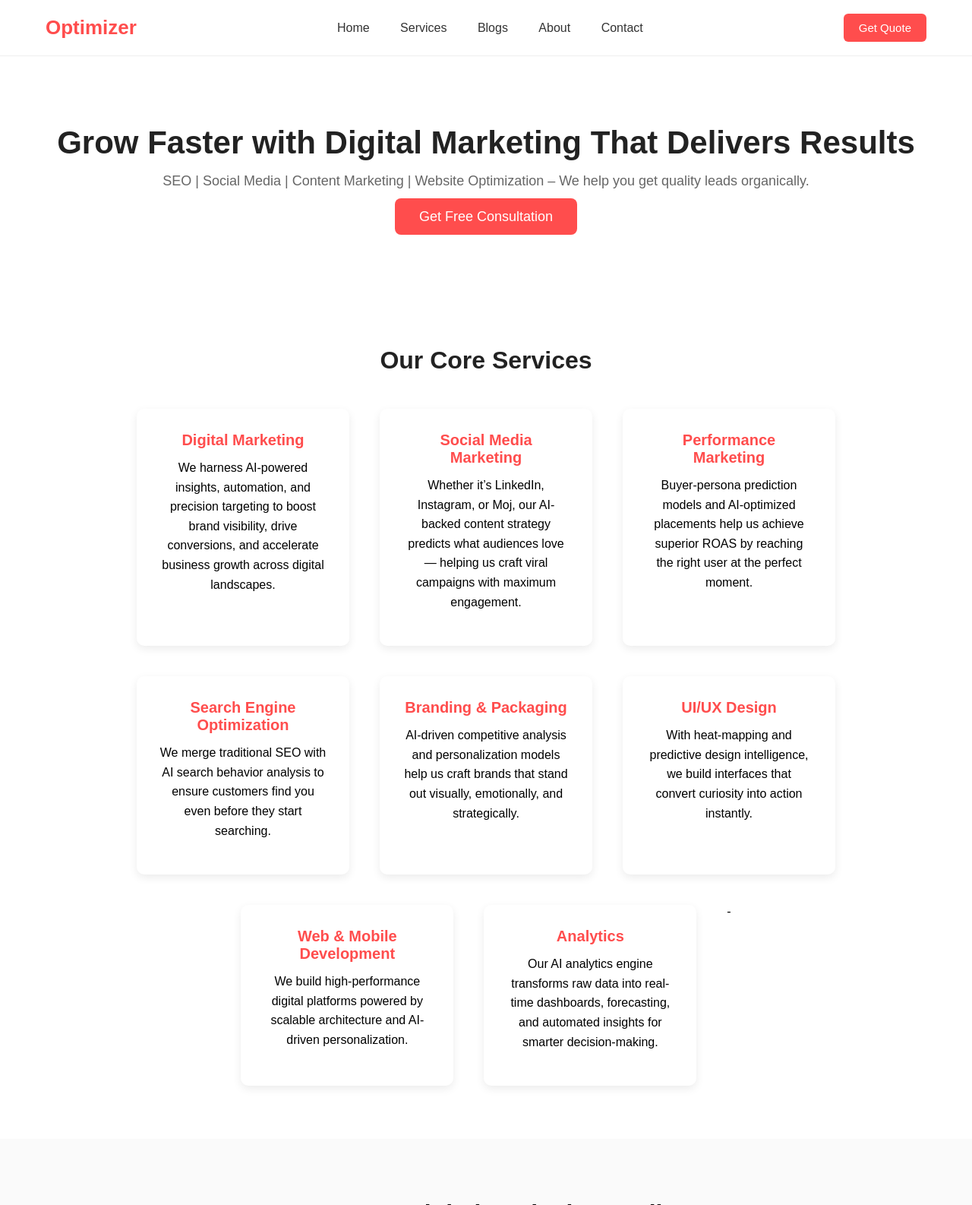
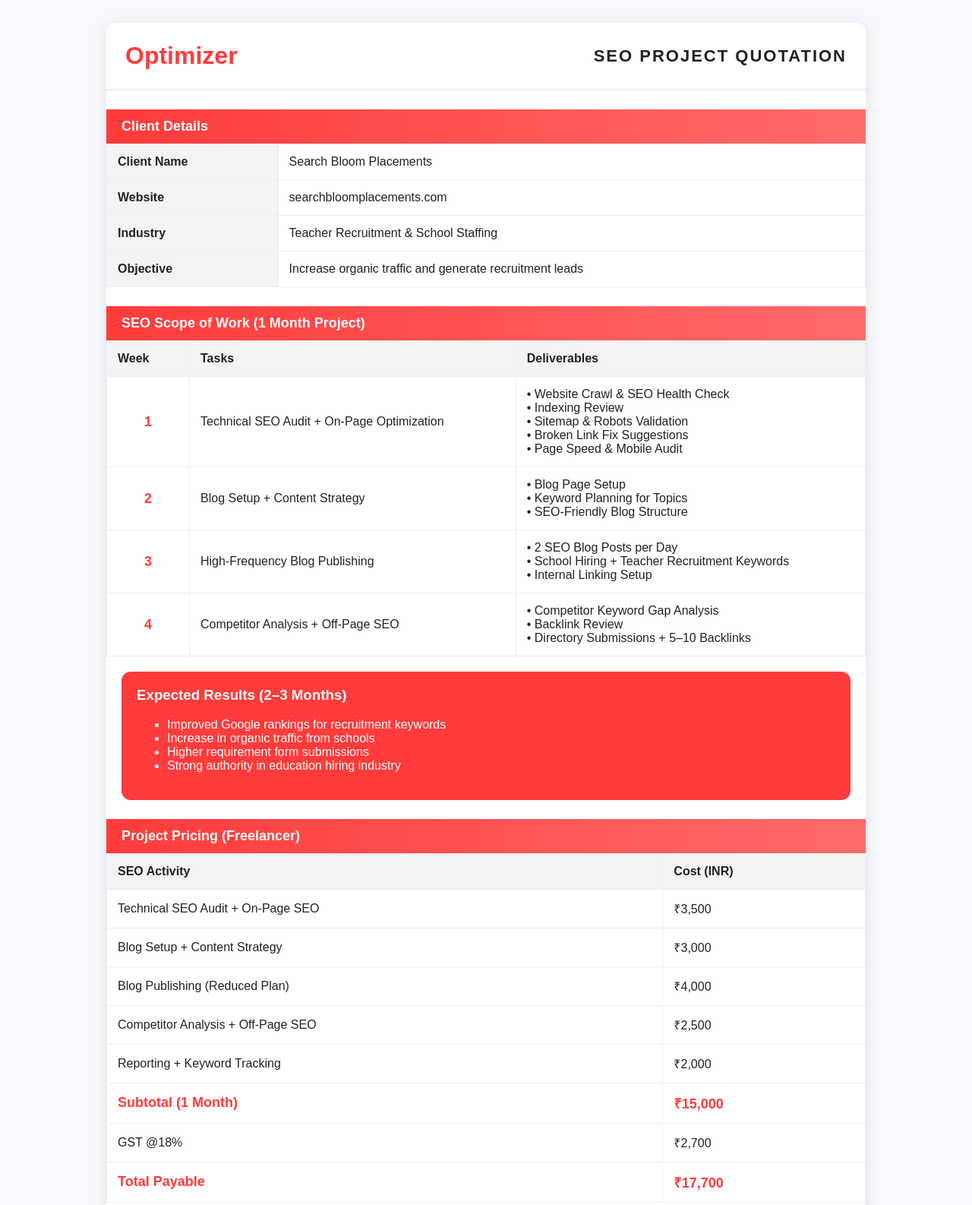
Before and after one commit to DivyabharathiRengasamy/optimizer, a plain HTML site: page index.html in a window 1280 px wide. Shown: the top 1586 px of the page at 76% size. Drawn offline with Linux system fonts and the light colour scheme.

Commit message:
quotaion search Bloom

```diff
--- a/index.html
+++ b/index.html
@@ -3,272 +3,285 @@
 <head>
   <meta charset="UTF-8">
   <meta name="viewport" content="width=device-width, initial-scale=1.0">
-    <title>Optimizer – Digital Marketing Agency</title>
-    <meta name="description" content="Optimizer is a Digital Marketing Agency
-    specializing in SEO, Content Marketing, Web Design, and Social Media strategies.
-     Grow your business organically.">
-
-     <script type="application/ld+json">
-{
-  "@context": "https://schema.org",
-  "@type": "WebSite",
-  "name": "Optimizer",
-  "url": "https://www.yourwebsite.com"
-}
-</script>
-
+  <title>SEO Project Quotation</title>
 
   <style>
-        * {
-            margin: 0; padding: 0;
-            font-family: 'Poppins', sans-serif;
-            box-sizing: border-box;
+    body {
+      font-family: Arial, sans-serif;
+      margin: 0;
+      background: #f8f9fc;
+      color: #222;
     }
 
-        body {
-            background: #ffffff;
+    .container {
+      width: 90%;
+      max-width: 1000px;
+      margin: 30px auto;
+      background: #fff;
+      border-radius: 12px;
+      box-shadow: 0px 5px 20px rgba(0,0,0,0.1);
+      overflow: hidden;
     }
 
     /* HEADER */
-        header {
-            width: 100%;
-            background: #ffffff;
-            border-bottom: 1px solid #efefef;
-            padding: 18px 60px;
+    .header {
       display: flex;
       justify-content: space-between;
       align-items: center;
-            position: sticky;
-            top: 0;
+      padding: 25px;
+      border-bottom: 2px solid #eee;
     }
 
     .logo {
-            font-size: 26px;
-            font-weight: 700;
-            color: #ff4d4d; /* Zoho like red color */
+      font-size: 32px;
+      font-weight: bold;
+      color: #ff3b3b;
     }
 
-        nav a {
-            margin: 0 18px;
-            text-decoration: none;
-            color: #333;
-            font-size: 16px;
-            transition: 0.3s;
+    .title {
+      font-size: 22px;
+      font-weight: bold;
+      letter-spacing: 2px;
+      color: #222;
     }
 
-        nav a:hover {
-            color: #ff4d4d;
+    /* SECTION TITLE */
+    .section-title {
+      background: linear-gradient(to right, #ff3b3b, #ff6b6b);
+      color: white;
+      padding: 12px 20px;
+      font-size: 18px;
+      font-weight: bold;
+      margin-top: 25px;
     }
 
-        .cta-btn {
-            background: #ff4d4d;
+    /* TABLE STYLE */
+    table {
+      width: 100%;
+      border-collapse: collapse;
+      margin: 0;
+    }
+
+    td, th {
+      padding: 14px;
+      border: 1px solid #eee;
+      text-align: left;
+    }
+
+    th {
+      background: #f3f3f3;
+      font-weight: bold;
+    }
+
+    /* WEEK BOX */
+    .week-table td:first-child {
+      font-weight: bold;
+      text-align: center;
+      width: 80px;
+      color: #ff3b3b;
+      font-size: 18px;
+    }
+
+    /* RESULTS BOX */
+    .results-box {
+      background: #ff3b3b;
       color: white;
-            padding: 10px 20px;
-            border-radius: 6px;
-            text-decoration: none;
+      padding: 20px;
+      border-radius: 12px;
+      margin: 20px;
+    }
+
+    .results-box h3 {
+      margin-top: 0;
+    }
+
+    /* PRICING */
+    .total-row {
+      font-weight: bold;
+      font-size: 18px;
+      color: #ff3b3b;
+    }
+
+    /* CONTACT */
+    .contact {
+      padding: 20px;
       font-size: 15px;
     }
 
-        /* HERO SECTION */
-        .hero {
-            text-align: center;
-            padding: 90px 40px;
+    .contact p {
+      margin: 8px 0;
     }
 
-        .hero h1 {
-            font-size: 42px;
-            margin-bottom: 16px;
-            color: #222;
+    /* FOOTER */
+    .footer {
+      text-align: center;
+      padding: 15px;
+      font-size: 14px;
+      background: #f3f3f3;
     }
 
-        .hero p {
-            font-size: 18px;
-            color: #666;
-            margin-bottom: 26px;
-        }
-
-        .hero .cta-main {
-            background: #ff4d4d;
-            padding: 14px 32px;
-            color: white;
-            font-size: 18px;
-            border-radius: 8px;
-            text-decoration: none;
-        }
-
-        /* FEATURES — centered */
-        .features {
-            padding: 70px 40px;
-            text-align: center;
-        }
-
-        .features h2 {
-            font-size: 32px;
-            margin-bottom: 45px;
-            color: #222;
-        }
-
-        .feature-container {
-            display: flex;
-            justify-content: center;
-            gap: 40px;
-            flex-wrap: wrap;
-        }
-
-        .feature-box {
-            background: #ffffff;
-            width: 280px;
-            padding: 30px;
-            border-radius: 10px;
-            box-shadow: 0 4px 12px rgba(0,0,0,0.08);
-        }
-
-        .feature-box p {
-  line-height: 1.6; /* space between lines */
-  margin-top: 10px; /* space above paragraph */
-  margin-bottom: 15px; /* space below paragraph */
-  font-family: 'Poppins', sans-serif; /* example font */
-  font-size: 16px; /* size of paragraph text */
-}
-
-
-        .feature-box h3 {
-            margin-bottom: 12px;
-            font-size: 20px;
-            color: #ff4d4d;
-        }
-
-        /* ENQUIRY FORM */
-        .enquiry {
-            padding: 80px 40px;
-            background: #fafafa;
-        }
-
-        .enquiry h2 {
-            text-align: center;
-            margin-bottom: 26px;
-            font-size: 32px;
-        }
-
-        form {
-            max-width: 500px;
-            margin: auto;
-        }
-
-        input, textarea {
-            width: 100%;
-            margin-bottom: 18px;
-            padding: 14px;
-            border-radius: 8px;
-            border: 1px solid #ddd;
-            font-size: 16px;
-        }
-
-        button {
-            width: 100%;
-            padding: 15px;
-            background: #ff4d4d;
-            color: white;
-            font-size: 18px;
-            border: none;
-            border-radius: 8px;
-            cursor: pointer;
-        }
-
-        footer {
-            text-align: center;
-            padding: 22px;
-            background: #ffffff;
-            border-top: 1px solid #efefef;
-            margin-top: 60px;
-        }
   </style>
 </head>
-
 <body>
 
+  <div class="container">
+
     <!-- HEADER -->
-    <header>
+    <div class="header">
       <div class="logo">Optimizer</div>
-        <nav>
-            <a href="#">Home</a>
-            <a href="services.html">Services</a>
-            <a href="blog.html">Blogs</a>
-            <a href="about.html">About</a>
-            <a href="contact.html">Contact</a>
-        </nav>
-        <a href="#enquiry" class="cta-btn">Get Quote</a>
-    </header>
-
-    <!-- HERO -->
-    <section class="hero">
-        <h1>Grow Faster with Digital Marketing That Delivers Results</h1>
-        <p>SEO | Social Media | Content Marketing | Website Optimization – We help you get quality leads organically.</p>
-        <a href="#enquiry" class="cta-main">Get Free Consultation</a>
-    </section>
-
-    <!-- FEATURES -->
-    <section class="features">
-        <h2>Our Core Services</h2>
-        <div class="feature-container">
-           <div class="feature-box">
-      <h3>Digital Marketing</h3>
-      <p>We harness AI-powered insights, automation, and precision targeting to boost brand visibility, drive conversions, and accelerate business growth across digital landscapes.</p>
+      <div class="title">SEO PROJECT QUOTATION</div>
     </div>
 
-    <div class="feature-box">
-      <h3>Social Media Marketing</h3>
-      <p>Whether it’s LinkedIn, Instagram, or Moj, our AI-backed content strategy predicts what audiences love — helping us craft viral campaigns with maximum engagement.</p>
+    <!-- CLIENT DETAILS -->
+    <div class="section-title">Client Details</div>
+
+    <table>
+      <tr>
+        <th>Client Name</th>
+        <td>Search Bloom Placements</td>
+      </tr>
+      <tr>
+        <th>Website</th>
+        <td>searchbloomplacements.com</td>
+      </tr>
+      <tr>
+        <th>Industry</th>
+        <td>Teacher Recruitment & School Staffing</td>
+      </tr>
+      <tr>
+        <th>Objective</th>
+        <td>Increase organic traffic and generate recruitment leads</td>
+      </tr>
+    </table>
+
+    <!-- SEO SCOPE -->
+    <div class="section-title">SEO Scope of Work (1 Month Project)</div>
+
+    <table class="week-table">
+      <tr>
+        <th>Week</th>
+        <th>Tasks</th>
+        <th>Deliverables</th>
+      </tr>
+
+      <tr>
+        <td>1</td>
+        <td>Technical SEO Audit + On-Page Optimization</td>
+        <td>
+          • Website Crawl & SEO Health Check <br>
+          • Indexing Review <br>
+          • Sitemap & Robots Validation <br>
+          • Broken Link Fix Suggestions <br>
+          • Page Speed & Mobile Audit
+        </td>
+      </tr>
+
+      <tr>
+        <td>2</td>
+        <td>Blog Setup + Content Strategy</td>
+        <td>
+          • Blog Page Setup <br>
+          • Keyword Planning for Topics <br>
+          • SEO-Friendly Blog Structure
+        </td>
+      </tr>
+
+      <tr>
+        <td>3</td>
+        <td>High-Frequency Blog Publishing</td>
+        <td>
+          • 2 SEO Blog Posts per Day <br>
+          • School Hiring + Teacher Recruitment Keywords <br>
+          • Internal Linking Setup
+        </td>
+      </tr>
+
+      <tr>
+        <td>4</td>
+        <td>Competitor Analysis + Off-Page SEO</td>
+        <td>
+          • Competitor Keyword Gap Analysis <br>
+          • Backlink Review <br>
+          • Directory Submissions + 5–10 Backlinks
+        </td>
+      </tr>
+    </table>
+
+    <!-- EXPECTED RESULTS -->
+    <div class="results-box">
+      <h3>Expected Results (2–3 Months)</h3>
+      <ul>
+        <li>Improved Google rankings for recruitment keywords</li>
+        <li>Increase in organic traffic from schools</li>
+        <li>Higher requirement form submissions</li>
+        <li>Strong authority in education hiring industry</li>
+      </ul>
     </div>
 
-    <div class="feature-box">
-      <h3>Performance Marketing</h3>
-      <p>Buyer-persona prediction models and AI-optimized placements help us achieve superior ROAS by reaching the right user at the perfect moment.</p>
+    <!-- PRICING -->
+    <div class="section-title">Project Pricing (Freelancer)</div>
+
+    <table>
+      <tr>
+        <th>SEO Activity</th>
+        <th>Cost (INR)</th>
+      </tr>
+
+      <tr>
+        <td>Technical SEO Audit + On-Page SEO</td>
+        <td>₹3,500</td>
+      </tr>
+
+      <tr>
+        <td>Blog Setup + Content Strategy</td>
+        <td>₹3,000</td>
+      </tr>
+
+      <tr>
+        <td>Blog Publishing (Reduced Plan)</td>
+        <td>₹4,000</td>
+      </tr>
+
+      <tr>
+        <td>Competitor Analysis + Off-Page SEO</td>
+        <td>₹2,500</td>
+      </tr>
+
+      <tr>
+        <td>Reporting + Keyword Tracking</td>
+        <td>₹2,000</td>
+      </tr>
+
+      <tr class="total-row">
+        <td>Subtotal (1 Month)</td>
+        <td>₹15,000</td>
+      </tr>
+
+      <tr>
+        <td>GST @18%</td>
+        <td>₹2,700</td>
+      </tr>
+
+      <tr class="total-row">
+        <td>Total Payable</td>
+        <td>₹17,700</td>
+      </tr>
+    </table>
+
+    <!-- CONTACT -->
+    <div class="contact">
+      <h3>Contact Information</h3>
+      <p><b>Name:</b> R. Sivasurya</p>
+      <p><b>Email:</b> sivasuryaoptimizer@gmail.com</p>
+      <p><b>Phone:</b> 9361882842</p>
     </div>
 
-    <div class="feature-box">
-      <h3>Search Engine Optimization</h3>
-      <p>We merge traditional SEO with AI search behavior analysis to ensure customers find you even before they start searching.</p>
+    <!-- FOOTER -->
+    <div class="footer">
+      © 2026 Optimizer SEO Services | Professional Quotation Document
     </div>
 
-    <div class="feature-box">
-      <h3>Branding & Packaging</h3>
-      <p>AI-driven competitive analysis and personalization models help us craft brands that stand out visually, emotionally, and strategically.</p>
   </div>
-
-    <div class="feature-box">
-      <h3>UI/UX Design</h3>
-      <p>With heat-mapping and predictive design intelligence, we build interfaces that convert curiosity into action instantly.</p>
-    </div>
-
-    <div class="feature-box">
-      <h3>Web & Mobile Development</h3>
-      <p>We build high-performance digital platforms powered by scalable architecture and AI-driven personalization.</p>
-    </div>
-
-    <div class="feature-box">
-      <h3>Analytics</h3>
-      <p>Our AI analytics engine transforms raw data into real-time dashboards, forecasting, and automated insights for smarter decision-making.</p>
-    </div>
-  -
-        </div>
-    </section>
-
-    <!-- ENQUIRY FORM -->
-    <section class="enquiry" id="enquiry">
-        <h2>Get Free Digital Marketing Audit</h2>
-        <form>
-            <input type="text" placeholder="Your Full Name" required>
-            <input type="email" placeholder="Business Email" required>
-            <input type="tel" placeholder="Phone Number" required>
-            <textarea rows="4" placeholder="Tell us about your business" required></textarea>
-            <button type="submit">Submit Enquiry</button>
-        </form>
-    </section>
-
-    <footer>
-        © 2025 Optimizer – Digital Marketing Agency. All Rights Reserved.
-    </footer>
 
 </body>
 </html>
```
Lines whose indentation alone changed are shown as unchanged.
